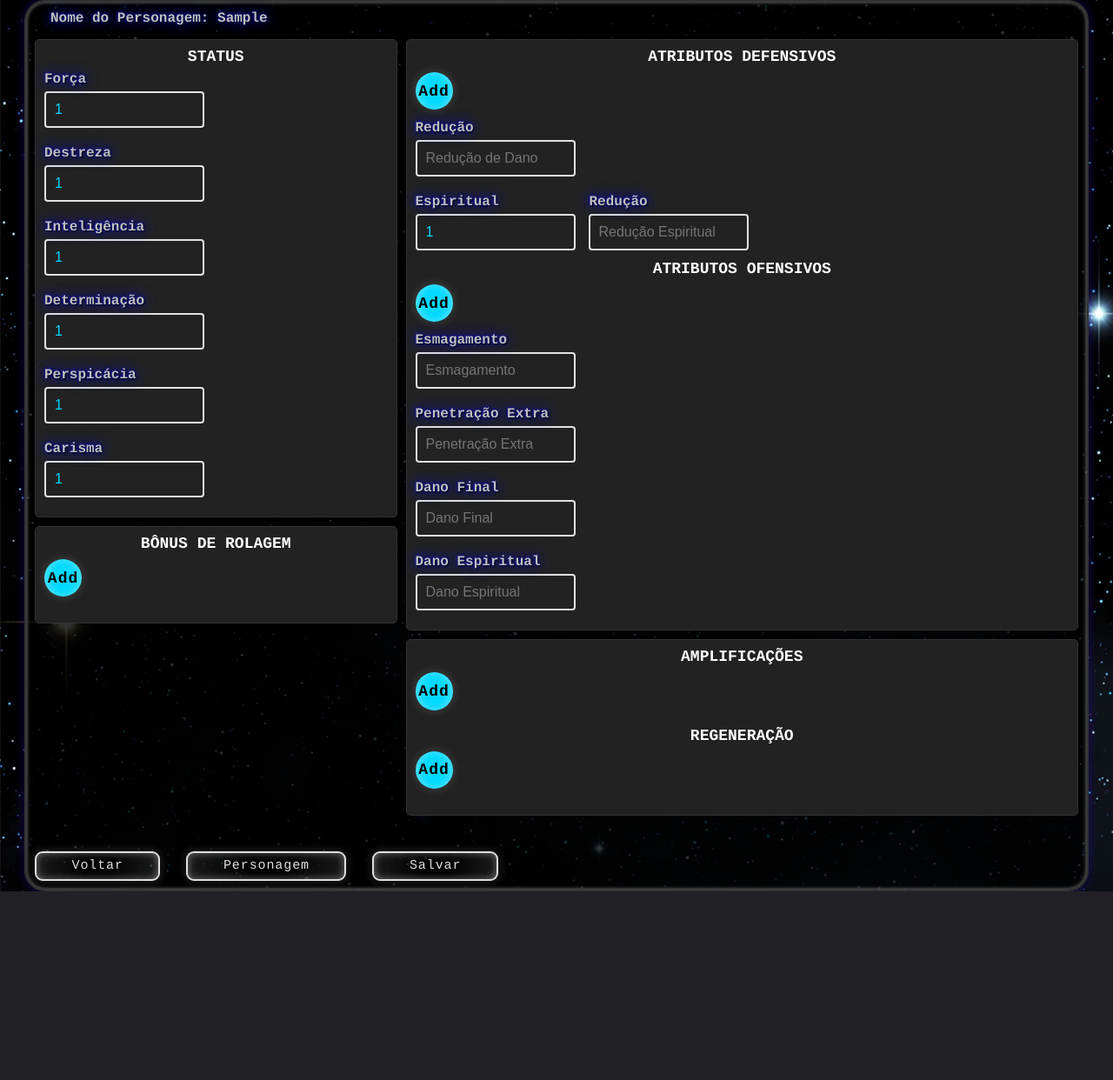
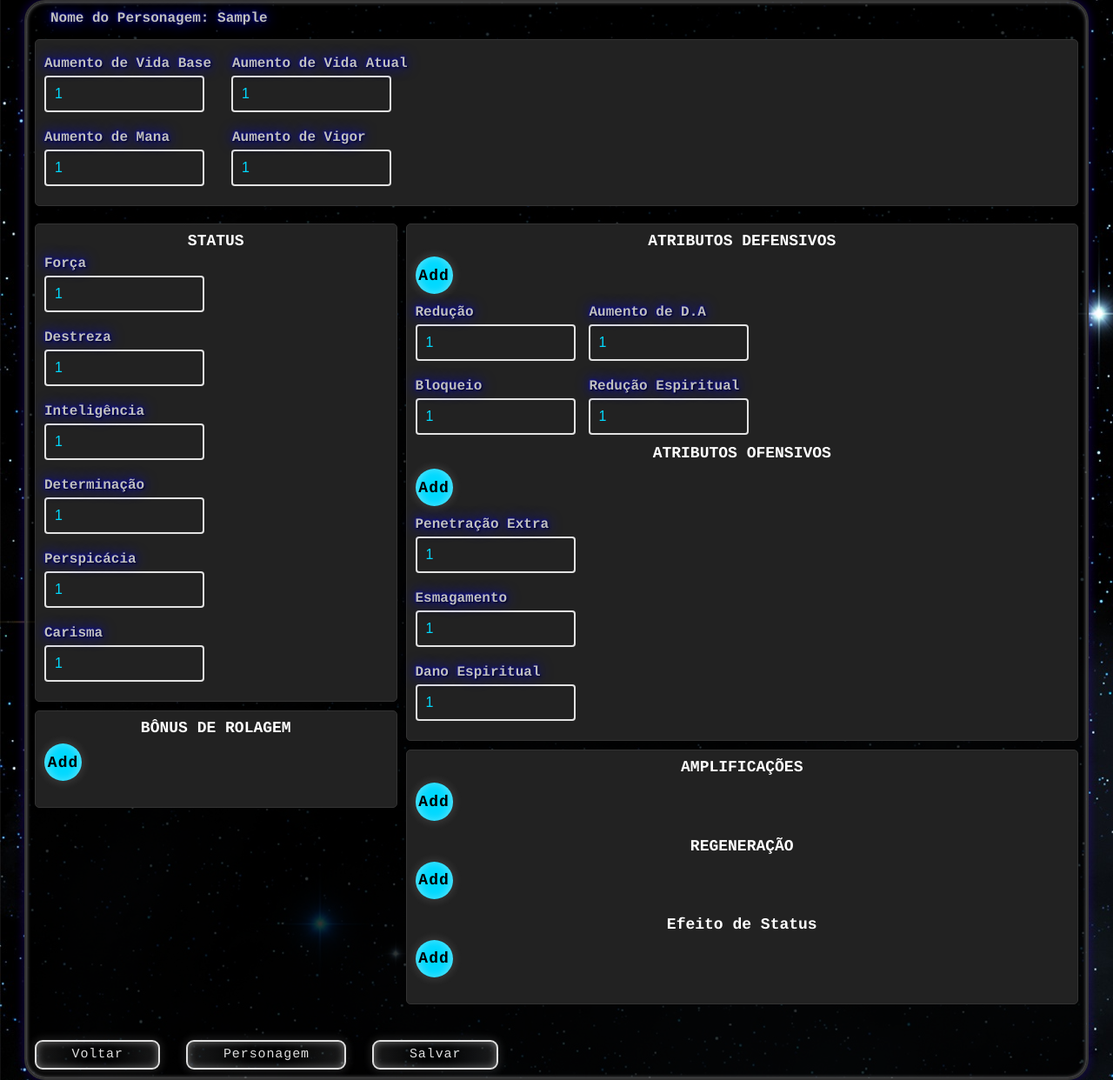
Before and after one commit to DivineHealing/JOGADORESCDE, a Django app: page /cadastro/maestria/1/exemplar/ in a window 1280 px wide. Shown: the whole page at 87% size. Before the commit the page ends 1025 px from the top, so only its background shows below. Run offline with Django 5.2, Linux system fonts and the light colour scheme; tables that the repository leaves empty hold one stand-in row (values such as "Sample post").

Commit message:
Alterações na Base Personagem e Maestria, realacionada ao script e correções

```diff
--- a/Personagem/Personagem/static/maestria/script.js
+++ b/Personagem/Personagem/static/maestria/script.js
@@ -10,8 +10,8 @@ addDefesaBtn.addEventListener('click', function () {
         atributoRow.classList.add('defesa-row');
         atributoRow.innerHTML = `
             <div>
-                <label for="elemento${defesaCount}">Elemento</label>
-                <input type="text" id="elemento${defesaCount}" name="elemento${defesaCount}" placeholder="Ex: Fogo">
+                <label for="elementoDefesa${defesaCount}">Elemento</label>
+                <input type="text" id="elementoDefesa${defesaCount}" name="elementoDefesa${defesaCount}" placeholder="Ex: Fogo">
             </div>
             <div>
                 <label for="defesa${defesaCount}">Defesa Fixa</label>
@@ -39,8 +39,8 @@ addAtributoBtn.addEventListener('click', function () {
         atributoRow.classList.add('dano-row');
         atributoRow.innerHTML = `
             <div>
-                <label for="elemento${danoCount}">Elemento</label>
-                <input type="text" id="elemento${danoCount}" name="elemento${danoCount}" placeholder="Ex: Fogo">
+                <label for="elementoDano${danoCount}">Elemento</label>
+                <input type="text" id="elementoDano${danoCount}" name="elementoDano${danoCount}" placeholder="Ex: Fogo">
             </div>
             <div>
                 <label for="dano${danoCount}">Dano Fixo</label>
@@ -69,11 +69,11 @@ addRolagemBtn.addEventListener('click', function () {
         rolagemRow.classList.add('rolagem-row');
         rolagemRow.innerHTML = `
             <div>
-                <label for="elemento${rolagemCount}">Tipo</label>
+                <label for="rolagemTipo${rolagemCount}">Tipo</label>
                 <input type="text" id="rolagemTipo${rolagemCount}" name="rolagemTipo${rolagemCount}" placeholder="Ex: Invocação">
             </div>
             <div>
-                <label for="dano${rolagemCount}">Valor</label>
+                <label for="rolagem${rolagemCount}">Valor</label>
                 <input type="number" id="rolagem${rolagemCount}" name="rolagem${rolagemCount}" value="0">
             </div>
         `;
@@ -95,11 +95,11 @@ addAmplificacaoBtn.addEventListener('click', function () {
         amplificacaoRow.classList.add('amplificacao-row');
         amplificacaoRow.innerHTML = `
             <div>
-                <label for="elemento${amplificacaoCount}">Tipo</label>
-                <input type="text" id="amplificacaoTipo${amplificacaoCount}" name="amplificacaoTipo${amplificacaoCount}" placeholder="Ex: Fogo">
+                <label for="amplificacaoTipo${amplificacaoCount}">Tipo</label>
+                <input style="width: 17em" type="text" id="amplificacaoTipo${amplificacaoCount}" name="amplificacaoTipo${amplificacaoCount}" placeholder="Ex: Fogo">
             </div>
             <div>
-                <label for="dano${amplificacaoCount}">Valor</label>
+                <label for="amplificacao${amplificacaoCount}">Valor</label>
                 <input type="number" id="amplificacao${amplificacaoCount}" name="amplificacao${amplificacaoCount}" value="0">
             </div>
         `;
@@ -119,13 +119,17 @@ addRegeneracaoBtn.addEventListener('click', function () {
     const regeneracaoRow = document.createElement('div');
     if (regeneracaoCount <= 3) {
         regeneracaoRow.classList.add('regeneracao-row');
-        regeneracaoRow.innerHTML = `
-            <div>
-                <label for="elemento${regeneracaoCount}">Tipo</label>
-                <input type="text" id="regeneracaoTipo${regeneracaoCount}" name="regeneracaoTipo${regeneracaoCount}" placeholder="Ex: Vida">
+        regeneracaoRow.innerHTML =
+        `   <div>
+                <label for="regeneracaoTipo${regeneracaoCount}">Tipo</label>
+                <select class='personagem_select' id="regeneracaoTipo${regeneracaoCount}" name="regeneracaoTipo${regeneracaoCount}">
+                    <option value="regenVida" selected>Vida</option>
+                    <option value="regenMana">Mana</option>
+                    <option value="regenVigor">Vigor</option>
+                </select>
             </div>
             <div>
-                <label for="dano${regeneracaoCount}">Valor</label>
+                <label for="regeneracao${regeneracaoCount}">Valor</label>
                 <input type="number" id="regeneracao${regeneracaoCount}" name="regeneracao${regeneracaoCount}" value="0">
             </div>
         `;
@@ -133,3 +137,33 @@ addRegeneracaoBtn.addEventListener('click', function () {
         regeneracaoContainer.appendChild(regeneracaoRow);
     }
 });
+
+
+const addStatusEffectBtn = document.getElementById('addStatusEffect');
+const statusEffectContainer = document.getElementById('statusEffectContainer');
+let statusEffectCount = 0; // Counter to keep track of attribute rows
+
+addStatusEffectBtn.addEventListener('click', function () {
+    statusEffectCount++; // Increment counter for each new attribute row
+
+    const statusEffectRow = document.createElement('div');
+    if (statusEffectCount <= 3) {
+        statusEffectRow.classList.add('regeneracao-row');
+        statusEffectRow.innerHTML =
+        `   <div>
+                <label for="statusEffectTipo${statusEffectCount}">Tipo</label>
+                <select class='personagem_select' id="statusEffectTipo${statusEffectCount}" name="statusEffectTipo${statusEffectCount}">
+                    <option value="dreno" selected>Dreno Magico</option>
+                    <option value="exaustao">Exaustão Vital</option>
+                    <option value="murchamento">Murchamento Vital</option>
+                </select>
+            </div>
+            <div>
+                <label for="statusEffect${statusEffectCount}">Valor</label>
+                <input type="number" id="statusEffect${statusEffectCount}" name="statusEffect${statusEffectCount}" value="0">
+            </div>
+        `;
+
+        statusEffectContainer.appendChild(statusEffectRow);
+    }
+});
--- a/Personagem/cadastro/forms.py
+++ b/Personagem/cadastro/forms.py
@@ -49,7 +49,7 @@ class EquipamentoForm(forms.ModelForm):
 'resistencia_4',
 'resistencia_5',
 'reducao',
-'defesaFixaEspiritual',
+'vidaAtual',
 'reducaoEspiritual',
 'elementoDano_1',
 'elementoDano_2',
@@ -73,9 +73,9 @@ class EquipamentoForm(forms.ModelForm):
 'penetracao_5',
 'esmagamento',
 'penExtra',
-'danoFinal',
+'aumentoDA',
 'espiritualPerc',
-'espiritualFixo',
+'vidaBase',
 'elementoAmplificacao_1',
 'elementoAmplificacao_2',
 'elementoAmplificacao_3',
--- a/Personagem/cadastro/templates/atributos_maestria.html
+++ b/Personagem/cadastro/templates/atributos_maestria.html
@@ -17,6 +17,23 @@
             <div class="name" style="color: white;">
               <span >Nome do Personagem: {{ tela_personagem.personagem }}</span>
           </div>
+        </div>
+
+        <div class="top-section">
+            <div class="vida-mana-vigor bordered-section">
+                <div class="formGroupRed field">
+                    <input pattern="[0-9]+$" type="number" placeholder="Aumento de Vida Base" id='vidaBase' value="{{ maestria.vidaBase }}" />
+                    <input style="margin-Left: 1em" pattern="[0-9]+$" type="number" placeholder="Aumento de Vida Atual" id='vidaAtual' value="{{ maestria.vidaAtual }}" />
+                    <label style="width: 13em" for="bloqueio" class="formLabel">Aumento de Vida Base</label>
+                    <label style="margin-Left: 13.5em; width: 13.5em" for="redEspiritual" class="formLabel">Aumento de Vida Atual</label>
+                </div>
+                <div class="formGroupRed field">
+                    <input pattern="[0-9]+$" type="number" placeholder="Valor da Mana" id='mana' value="{{ maestria.mana }}" />
+                    <input style="margin-Left: 1em" pattern="[0-9]+$" type="number" placeholder="Valor da Vigor" id='vigor' value="{{ maestria.vigor }}" />
+                    <label style="width: 13em" for="mana" class="formLabel">Aumento de Mana</label>
+                    <label style="margin-Left: 13.5em; width: 13.5em" for="vigor" class="formLabel">Aumento de Vigor</label>
+                </div>
+            </div>
         </div>
 
         <div class="middle-section">
@@ -67,15 +84,17 @@
                             <!-- Atributos serão adicionados aqui dinamicamente -->
                         </div>
 
-                        <div class="formGroup field">
+                        <div class="formGroupRed field">
                             <input pattern="[0-9]+$" type="number" placeholder="Redução de Dano" id='reducao' value="{{ maestria.reducao }}" />
+                            <input pattern="[0-9]+$" type="number" placeholder="Aumento de D.A" id='aumentoDA' value="{{ maestria.aumentoDA }}" />
                             <label for="reducao" class="formLabel">Redução</label>
+                            <label style="margin-Left: 12.5em; width: 11em" for="aumentoDA" class="formLabel">Aumento de D.A</label>
                         </div>
                         <div class="formGroupRed field">
-                            <input pattern="[0-9]+$" type="number" placeholder="Defesa Espiritual" id='defEspiritual' value="{{ maestria.defesaFixaEspiritual }}" />
+                            <input pattern="[0-9]+$" type="number" placeholder="Bloqueio" id='bloqueio' value="{{ maestria.bloqueio }}" />
                             <input pattern="[0-9]+$" type="number" placeholder="Redução Espiritual" id='redEspiritual' value="{{ maestria.reducaoEspiritual }}" />
-                            <label for="defEspiritual" class="formLabel">Espiritual</label>
-                            <label style="margin-Left: 12.5em" for="redEspiritual" class="formLabel">Redução</label>
+                            <label for="bloqueio" class="formLabel">Bloqueio</label>
+                            <label style="margin-Left: 12.5em; width: 11em" for="redEspiritual" class="formLabel">Redução Espiritual</label>
                         </div>
                     </div>
 
@@ -88,16 +107,12 @@
 
 
                         <div class="formGroup field">
-                            <input pattern="[0-9]+$" type="number" placeholder="Esmagamento" id='esmagamento' value="{{ maestria.esmagamento }}" />
-                            <label for="esmagamento" class="formLabel">Esmagamento</label>
-                        </div>
-                        <div class="formGroup field">
                             <input pattern="[0-9]+$" type="number" placeholder="Penetração Extra" id='penExtra' value="{{ maestria.penExtra }}" />
                             <label for="penExtra" class="formLabel">Penetração Extra</label>
                         </div>
-                        <div class="formGroupRed field">
-                            <input pattern="[0-9]+$" type="number" placeholder="Dano Final" id='dmgFinal' value="{{ maestria.danoFinal }}" />
-                            <label for="dmgFinal" class="formLabel">Dano Final</label>
+                        <div class="formGroup field">
+                            <input pattern="[0-9]+$" type="number" placeholder="Esmagamento" id='esmagamento' value="{{ maestria.esmagamento }}" />
+                            <label for="esmagamento" class="formLabel">Esmagamento</label>
                         </div>
                         <div class="formGroupRed field">
                             <input pattern="[0-9]+$" type="number" placeholder="Dano Espiritual" id='dmgEspiritual' value="{{ maestria.espiritualPerc }}" />
@@ -120,6 +135,11 @@
                         <!-- Atributos serão adicionados aqui dinamicamente -->
                     </div>
 
+                    <div class="equipment section-title">Efeito de Status</div>
+                    <button class="add-atributo-btn" id="addStatusEffect">Add</button>
+                    <div class="atributos-added-container" id="statusEffectContainer">
+                        <!-- Atributos serão adicionados aqui dinamicamente -->
+                    </div>
                 </div>
             </div>
         </div>
```
Also changed, not shown: Personagem/Personagem/static/acessorios/script.js (+6 -6 lines), Personagem/Personagem/static/base_personagem/script.js (+12 -12 lines), Personagem/cadastro/models.py (+29 -33 lines), Personagem/cadastro/migrations/0002_rename_danofixo_6_maestria_aumentoda_and_more.py (added), Personagem/habilidade/migrations/0002_habilidade_hab10_1_tipo_habilidade_hab10_2_tipo_and_more.py (added).
